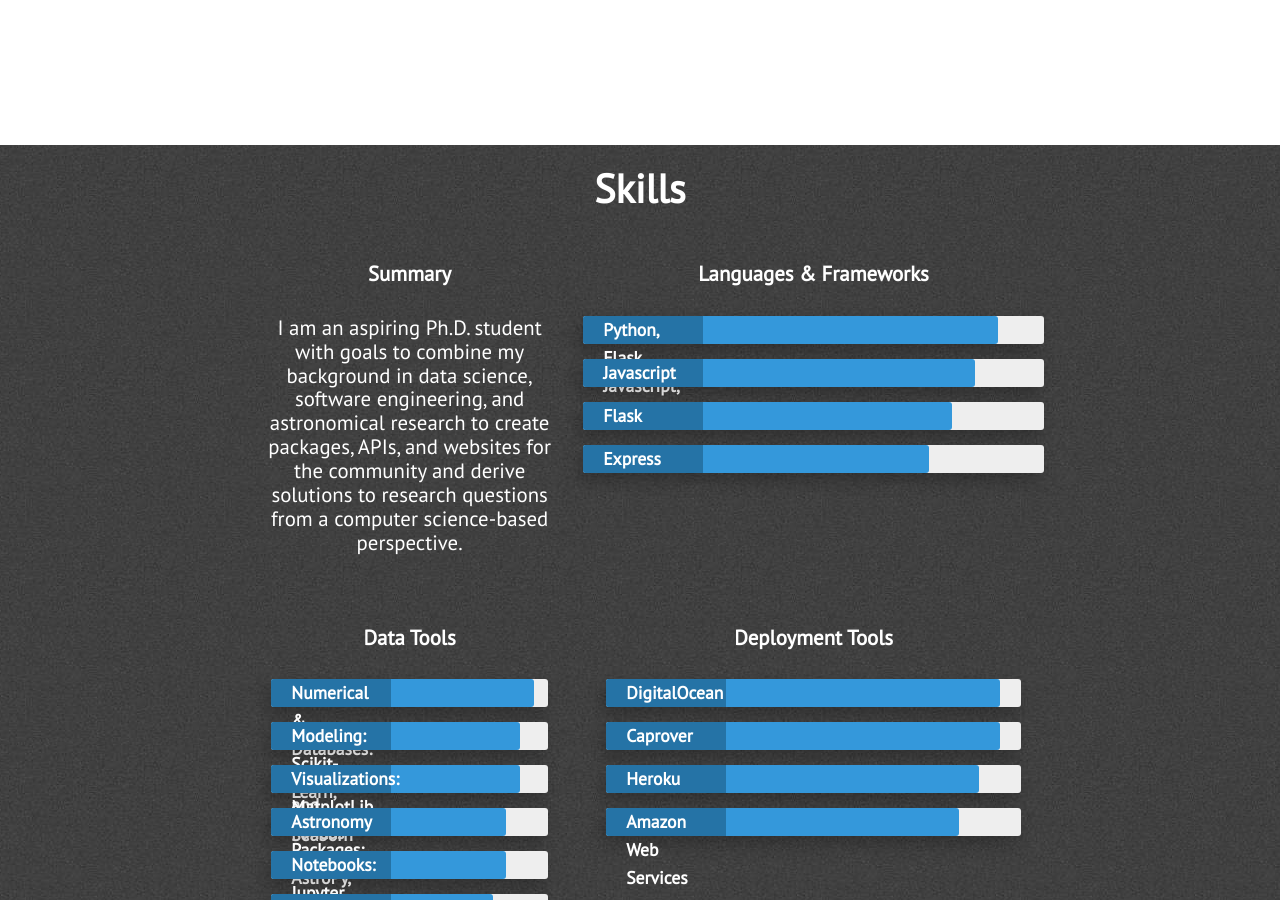
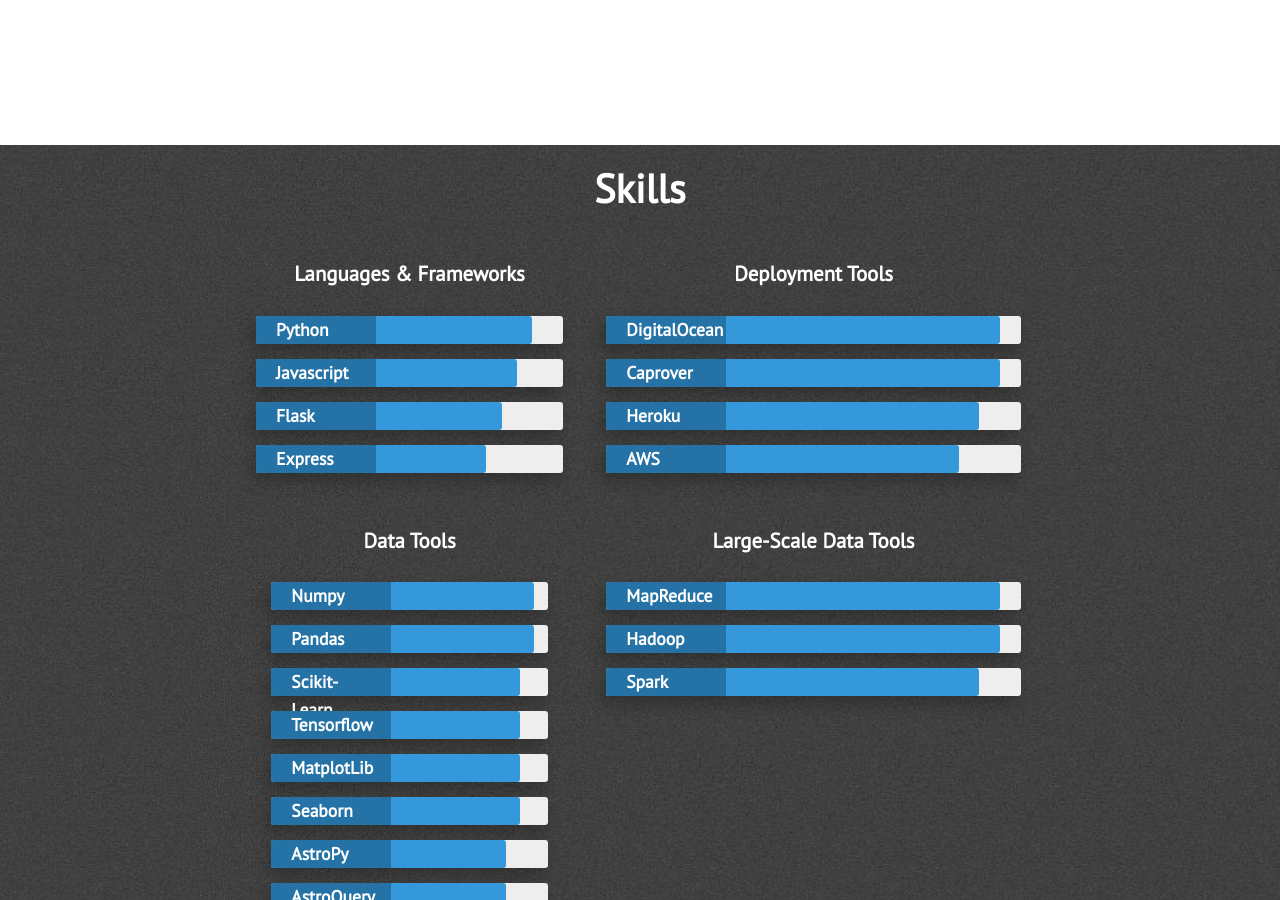
Before and after one commit to maliabarker/maliabarker.github.io, a Jekyll site: the page built from index.html, in a window 1280 px wide and 900 px high, scrolled down 1815 px. Built offline with Jekyll 4.4.1, drawn with Linux system fonts in a browser that asks for light colours; nearby versions of some CDN libraries; some of the changed text lies outside the part shown.

Commit message:
Update skills.html

```diff
--- a/_includes/skills.html
+++ b/_includes/skills.html
@@ -5,17 +5,11 @@
             <div class="section-heading" id="skills-text">Skills</div>
 
             <div class="skills-grid">
-                <div class="what-i-do">
-                    <h3 class="center-align skills-subsection">Summary</h3>
-                    <p class="paragraph-text center-align">
-                        I am an aspiring Ph.D. student with goals to combine my background in data science, software engineering, and astronomical research to create packages, APIs, and websites for the community and derive solutions to research questions from a computer science-based perspective.
-                    </p>
-                </div>
                 <div class="technical-skills-lanugages">
                     <h3 class="center-align skills-subsection">Languages & Frameworks</h3>
                     <div class="progress-bars">
                         <div class="skillbar clearfix " data-percent="90%">
-                            <div class="skillbar-title" style="background: #2980b9;"><span>Python, Flask, Javascript, Express</span></div>
+                            <div class="skillbar-title" style="background: #2980b9;"><span>Python</span></div>
                             <div class="skillbar-bar" style="background: #3498db;"></div>
                         </div> <!-- End Skill Bar -->
                         <div class="skillbar clearfix " data-percent="85%">
@@ -28,35 +22,6 @@
                         </div> <!-- End Skill Bar -->
                         <div class="skillbar clearfix " data-percent="75%">
                             <div class="skillbar-title" style="background: #2980b9;"><span>Express</span></div>
-                            <div class="skillbar-bar" style="background: #3498db;"></div>
-                        </div> <!-- End Skill Bar -->
-                    </div>
-                </div>
-                <div class="technical-skills">
-                    <h3 class="center-align skills-subsection">Data Tools</h3>
-                    <div class="progress-bars">
-                        <div class="skillbar clearfix " data-percent="95%">
-                            <div class="skillbar-title" style="background: #2980b9;"><span>Numerical & Databases: Numpy and Pandas</span></div>
-                            <div class="skillbar-bar" style="background: #3498db;"></div>
-                        </div> <!-- End Skill Bar -->
-                        <div class="skillbar clearfix " data-percent="90%">
-                            <div class="skillbar-title" style="background: #2980b9;"><span>Modeling: Scikit-Learn, Tensorflow</span></div>
-                            <div class="skillbar-bar" style="background: #3498db"></div>
-                        </div> <!-- End Skill Bar -->
-                        <div class="skillbar clearfix " data-percent="90%">
-                            <div class="skillbar-title" style="background: #2980b9;"><span>Visualizations: MatplotLib, Seaborn</span></div>
-                            <div class="skillbar-bar" style="background: #3498db;"></div>
-                        </div> <!-- End Skill Bar -->
-                        <div class="skillbar clearfix " data-percent="85%">
-                            <div class="skillbar-title" style="background: #2980b9;"><span>Astronomy Packages: AstroPy, AstroQuery</span></div>
-                            <div class="skillbar-bar" style="background: #3498db;"></div>
-                        </div> <!-- End Skill Bar -->
-                        <div class="skillbar clearfix " data-percent="85%">
-                            <div class="skillbar-title" style="background: #2980b9"><span>Notebooks: Jupyter Lab, Google CoLab Notebooks</span></div>
-                            <div class="skillbar-bar" style="background: #3498db;"></div>
-                        </div> <!-- End Skill Bar -->
-                        <div class="skillbar clearfix " data-percent="80%">
-                            <div class="skillbar-title" style="background: #2980b9"><span>Large-Scale Data Analysis: MapReduce, Hadoop, Spark</span></div>
                             <div class="skillbar-bar" style="background: #3498db;"></div>
                         </div> <!-- End Skill Bar -->
                     </div>
@@ -77,7 +42,69 @@
                             <div class="skillbar-bar" style="background: #3498db;"></div>
                         </div> <!-- End Skill Bar -->
                         <div class="skillbar clearfix " data-percent="85%">
-                            <div class="skillbar-title" style="background: #2980b9;"><span>Amazon Web Services</span></div>
+                            <div class="skillbar-title" style="background: #2980b9;"><span>AWS</span></div>
+                            <div class="skillbar-bar" style="background: #3498db;"></div>
+                        </div> <!-- End Skill Bar -->
+                    </div>
+                </div>
+                <div class="technical-skills">
+                    <h3 class="center-align skills-subsection">Data Tools</h3>
+                    <div class="progress-bars">
+                        <div class="skillbar clearfix " data-percent="95%">
+                            <div class="skillbar-title" style="background: #2980b9;"><span>Numpy</span></div>
+                            <div class="skillbar-bar" style="background: #3498db;"></div>
+                        </div> <!-- End Skill Bar -->
+                        <div class="skillbar clearfix " data-percent="95%">
+                            <div class="skillbar-title" style="background: #2980b9;"><span>Pandas</span></div>
+                            <div class="skillbar-bar" style="background: #3498db;"></div>
+                        </div> <!-- End Skill Bar -->
+                        <div class="skillbar clearfix " data-percent="90%">
+                            <div class="skillbar-title" style="background: #2980b9;"><span>Scikit-Learn</span></div>
+                            <div class="skillbar-bar" style="background: #3498db"></div>
+                        </div> <!-- End Skill Bar -->
+                        <div class="skillbar clearfix " data-percent="90%">
+                            <div class="skillbar-title" style="background: #2980b9;"><span>Tensorflow</span></div>
+                            <div class="skillbar-bar" style="background: #3498db"></div>
+                        </div> <!-- End Skill Bar -->
+                        <div class="skillbar clearfix " data-percent="90%">
+                            <div class="skillbar-title" style="background: #2980b9;"><span>MatplotLib</span></div>
+                            <div class="skillbar-bar" style="background: #3498db;"></div>
+                        </div> <!-- End Skill Bar -->
+                        <div class="skillbar clearfix " data-percent="90%">
+                            <div class="skillbar-title" style="background: #2980b9;"><span>Seaborn</span></div>
+                            <div class="skillbar-bar" style="background: #3498db;"></div>
+                        </div> <!-- End Skill Bar -->
+                        <div class="skillbar clearfix " data-percent="85%">
+                            <div class="skillbar-title" style="background: #2980b9;"><span>AstroPy</span></div>
+                            <div class="skillbar-bar" style="background: #3498db;"></div>
+                        </div> <!-- End Skill Bar -->
+                        <div class="skillbar clearfix " data-percent="85%">
+                            <div class="skillbar-title" style="background: #2980b9;"><span>AstroQuery</span></div>
+                            <div class="skillbar-bar" style="background: #3498db;"></div>
+                        </div> <!-- End Skill Bar -->
+                        <div class="skillbar clearfix " data-percent="85%">
+                            <div class="skillbar-title" style="background: #2980b9"><span>Jupyter&#160;Lab</span></div>
+                            <div class="skillbar-bar" style="background: #3498db;"></div>
+                        </div> <!-- End Skill Bar -->
+                        <div class="skillbar clearfix " data-percent="85%">
+                            <div class="skillbar-title" style="background: #2980b9"><span>Google&#160;CoLab</span></div>
+                            <div class="skillbar-bar" style="background: #3498db;"></div>
+                        </div> <!-- End Skill Bar -->
+                    </div>
+                </div>
+                <div class="technical-skills">
+                    <h3 class="center-align skills-subsection">Large-Scale Data Tools</h3>
+                    <div class="progress-bars">
+                        <div class="skillbar clearfix " data-percent="95%">
+                            <div class="skillbar-title" style="background: #2980b9;"><span>MapReduce</span></div>
+                            <div class="skillbar-bar" style="background: #3498db;"></div>
+                        </div> <!-- End Skill Bar -->
+                        <div class="skillbar clearfix " data-percent="95%">
+                            <div class="skillbar-title" style="background: #2980b9;"><span>Hadoop</span></div>
+                            <div class="skillbar-bar" style="background: #3498db"></div>
+                        </div> <!-- End Skill Bar -->
+                        <div class="skillbar clearfix " data-percent="90%">
+                            <div class="skillbar-title" style="background: #2980b9;"><span>Spark</span></div>
                             <div class="skillbar-bar" style="background: #3498db;"></div>
                         </div> <!-- End Skill Bar -->
                     </div>
@@ -90,7 +117,7 @@
                             <div class="skillbar-bar" style="background: #3498db;"></div>
                         </div> <!-- End Skill Bar -->
                         <div class="skillbar clearfix " data-percent="90%">
-                            <div class="skillbar-title" style="background: #2980b9;"><span>SQL and SQLite</span></div>
+                            <div class="skillbar-title" style="background: #2980b9;"><span>SQL,&#160;SQLite</span></div>
                             <div class="skillbar-bar" style="background: #3498db"></div>
                         </div> <!-- End Skill Bar -->
                     </div>
```
